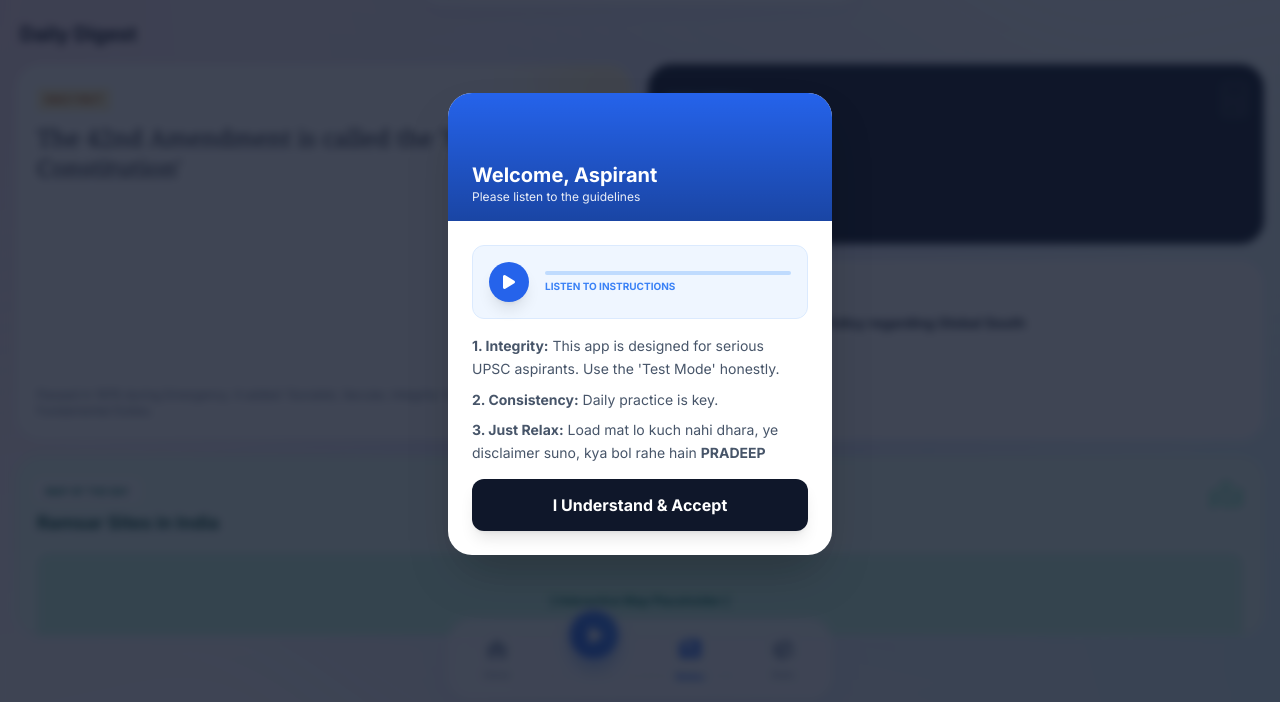
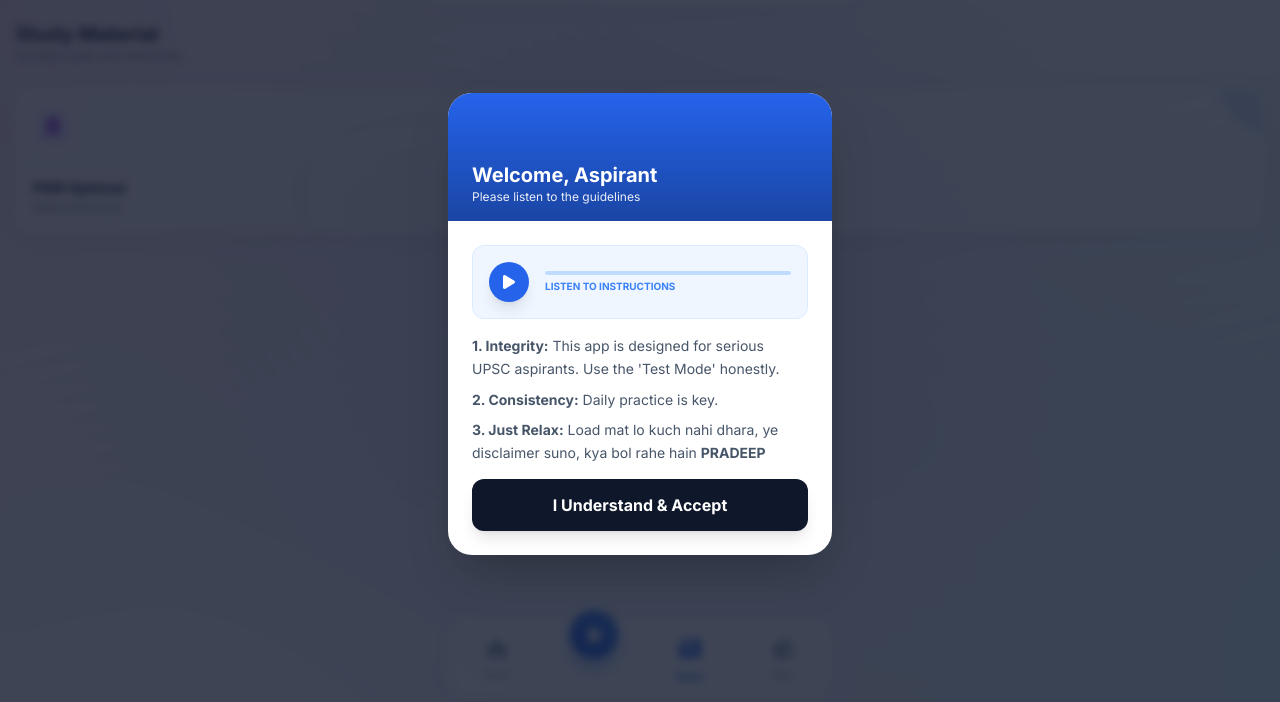
Before and after one commit to adityatopengin/UPSC-Pro-Prep-Platform, a plain HTML site: page notes.html in a window 1280 px wide. Shown: the part 76-778 px from the top of the page. Drawn offline with nearby package versions, Linux system fonts and the light colour scheme.

Commit message:
Update notes.html

```diff
--- a/notes.html
+++ b/notes.html
@@ -16,59 +16,64 @@
 
     <div id="app-header"></div>
 
-    <main class="flex-1 overflow-y-auto pt-24 pb-32 px-4 scroll-smooth">
+    <main class="flex-1 overflow-y-auto pt-24 pb-32 px-4 space-y-6 scroll-smooth">
 
-        <h2 class="text-xl font-bold text-slate-900 mb-4 px-1">Daily Digest</h2>
+        <div class="animate-fade-up">
+            <h2 class="text-xl font-bold text-slate-800">Study Material</h2>
+            <p class="text-xs text-slate-500">Curated notes and resources.</p>
+        </div>
 
-        <div class="grid grid-cols-2 gap-4 auto-rows-[180px]">
+        <div class="grid grid-cols-2 gap-3 animate-fade-up" style="animation-delay: 0.1s;">
 
-            <div class="row-span-2 bg-white rounded-3xl p-5 border border-slate-100 shadow-sm relative overflow-hidden group cursor-pointer hover:shadow-md transition-all" onclick="openNote('fact')">
-                <div class="absolute top-0 right-0 w-32 h-32 bg-amber-100 rounded-full blur-2xl -mr-10 -mt-10"></div>
-                <span class="inline-block px-2 py-1 bg-amber-100 text-amber-700 rounded text-[10px] font-bold uppercase mb-3">Daily Fact</span>
-                <h3 class="text-2xl font-serif font-medium text-slate-900 leading-tight">The 42nd Amendment is called the 'Mini Constitution'</h3>
-                <div class="absolute bottom-5 left-5 right-5">
-                    <p class="text-xs text-slate-500 line-clamp-3">Passed in 1976 during Emergency. It added 'Socialist, Secular, Integrity' to Preamble and established Fundamental Duties.</p>
+            <div onclick="openNoteModal('modal-psir')" class="glass-card p-4 rounded-2xl flex flex-col justify-between h-36 cursor-pointer hover:bg-white/80 active:scale-95 transition-all relative overflow-hidden group">
+                <div class="absolute top-0 right-0 w-16 h-16 bg-purple-100 rounded-bl-full -mr-4 -mt-4 z-0 group-hover:scale-110 transition-transform"></div>
+                <div class="relative z-10 w-10 h-10 rounded-xl bg-purple-100 text-purple-600 flex items-center justify-center text-lg shadow-sm">
+                    <i class="fa-solid fa-landmark-dome"></i>
+                </div>
+                <div class="relative z-10">
+                    <h3 class="text-sm font-bold text-slate-800 leading-tight">PSIR Optional</h3>
+                    <p class="text-[10px] text-slate-500 mt-1">Notes & Drive Link</p>
                 </div>
             </div>
 
-            <div class="bg-slate-900 rounded-3xl p-5 text-white relative overflow-hidden cursor-pointer active:scale-95 transition-transform" onclick="openNote('formula')">
-                <i class="fa-solid fa-calculator text-4xl text-white/10 absolute top-4 right-4"></i>
-                <span class="text-[10px] font-bold text-blue-300 uppercase">Math Formula</span>
-                <div class="mt-4">
-                    <p class="text-2xl font-mono">S = D / T</p>
-                    <p class="text-[10px] text-slate-400 mt-1">Speed = Distance / Time</p>
+            <div class="glass-card p-4 rounded-2xl flex flex-col justify-between h-36 cursor-pointer hover:bg-white/80 active:scale-95 transition-all relative overflow-hidden group">
+                <div class="absolute top-0 right-0 w-16 h-16 bg-blue-100 rounded-bl-full -mr-4 -mt-4 z-0 group-hover:scale-110 transition-transform"></div>
+                <div class="relative z-10 w-10 h-10 rounded-xl bg-blue-100 text-blue-600 flex items-center justify-center text-lg shadow-sm">
+                    <i class="fa-solid fa-book-open"></i>
                 </div>
-            </div>
-
-            <div class="bg-white rounded-3xl p-5 border border-slate-100 relative cursor-pointer hover:border-blue-200 transition-colors" onclick="openNote('editorial')">
-                <span class="text-[10px] font-bold text-slate-400 uppercase">The Hindu Editorial</span>
-                <h4 class="text-sm font-bold text-slate-800 mt-2 leading-snug">India's Shift in Foreign Policy regarding Global South</h4>
-                <div class="mt-3 flex items-center gap-2">
-                    <div class="w-6 h-6 rounded-full bg-slate-200"></div>
-                    <span class="text-[10px] text-slate-500">2 min read</span>
-                </div>
-            </div>
-
-            <div class="col-span-2 bg-emerald-50 rounded-3xl p-5 border border-emerald-100 relative overflow-hidden cursor-pointer" onclick="openNote('map')">
-                <div class="flex justify-between items-start relative z-10">
-                    <div>
-                        <span class="px-2 py-1 bg-white text-emerald-700 rounded text-[10px] font-bold uppercase shadow-sm">Map of the Day</span>
-                        <h3 class="text-lg font-bold text-emerald-900 mt-2">Ramsar Sites in India</h3>
-                    </div>
-                    <i class="fa-solid fa-map-location-dot text-3xl text-emerald-200"></i>
-                </div>
-                <div class="mt-4 h-24 bg-emerald-200/50 rounded-xl flex items-center justify-center text-emerald-700 font-bold text-xs">
-                    [ Interactive Map Placeholder ]
+                <div class="relative z-10">
+                    <h3 class="text-sm font-bold text-slate-800 leading-tight">GS Mains</h3>
+                    <p class="text-[10px] text-slate-500 mt-1">Paper 1, 2, 3, 4</p>
                 </div>
             </div>
 
         </div>
 
-        <div class="mt-8 text-center">
-            <p class="text-xs text-slate-400">More content updates at 8:00 AM</p>
-        </div>
     </main>
 
+    <div id="modal-psir" class="fixed inset-0 z-[100] hidden bg-black/40 backdrop-blur-sm flex items-end sm:items-center justify-center p-4 transition-opacity duration-300">
+        <div class="bg-white w-full max-w-sm rounded-3xl p-6 shadow-2xl animate-fade-up" onclick="event.stopPropagation()">
+
+            <div class="w-12 h-12 rounded-2xl bg-purple-100 text-purple-600 flex items-center justify-center text-xl mb-4 shadow-sm">
+                <i class="fa-solid fa-landmark-dome"></i>
+            </div>
+
+            <h3 class="text-lg font-bold text-slate-800">Political Science & IR</h3>
+            <p class="text-sm text-slate-500 mt-2 leading-relaxed">
+                Access comprehensive notes for Paper 1 and Paper 2. Includes Shubhra Ranjan notes, topper copies, and value-added material.
+            </p>
+
+            <a href="https://drive.google.com/your-drive-link-here" target="_blank" class="mt-6 flex items-center justify-center gap-2 w-full bg-slate-900 text-white py-3.5 rounded-xl font-bold shadow-lg hover:bg-slate-800 active:scale-95 transition-all">
+                <i class="fa-brands fa-google-drive"></i> Open Drive Folder
+            </a>
+
+            <button onclick="closeNoteModal('modal-psir')" class="w-full mt-3 py-3 text-xs font-bold text-slate-400 hover:text-slate-600">
+                Dismiss
+            </button>
+        </div>
+    </div>
+
     <div id="app-nav"></div>
+    <script src="assets/js/page-notes.js"></script>
 </body>
 </html>
```
